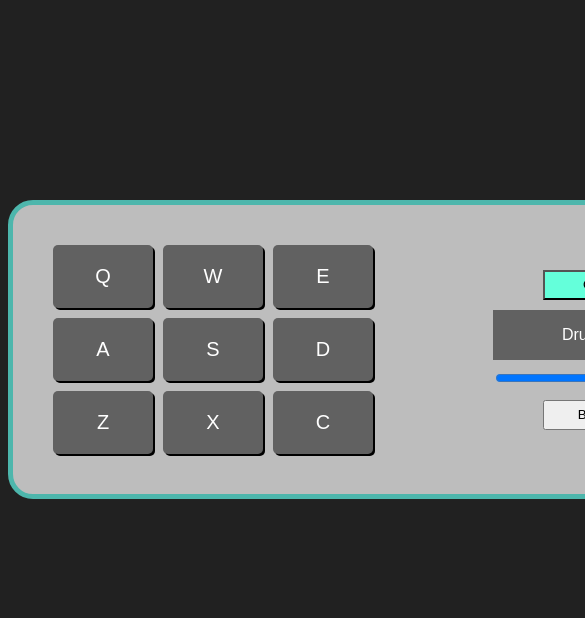
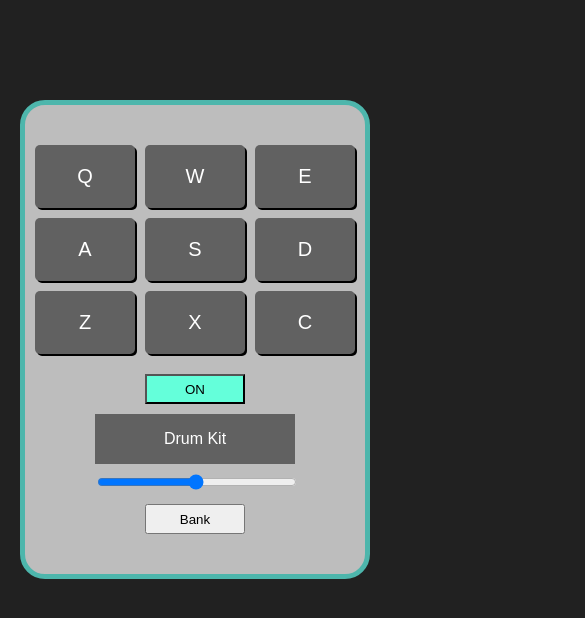
Before and after one commit to jazztbone2b/react-drum-machine, a React (Create React App) app: page / in a window 390 px wide. Shown: the top 618 px of the page, 585 px wide, since content can reach past the window. Built offline with nearby package versions, Linux system fonts and the light colour scheme.

Commit message:
added a media query to improve make the app mobile friendly

```diff
--- a/src/App.css
+++ b/src/App.css
@@ -94,3 +94,13 @@ button {
 .slider::-webkit-slider-thumb {
   cursor: pointer;
 }
+
+@media only screen and (max-width: 600px) {
+    .main-container {
+        max-width: 280px;
+        justify-content: center;
+        margin-top: 100px;
+        margin-left: auto;
+        margin-right: auto;
+    }
+}
```
